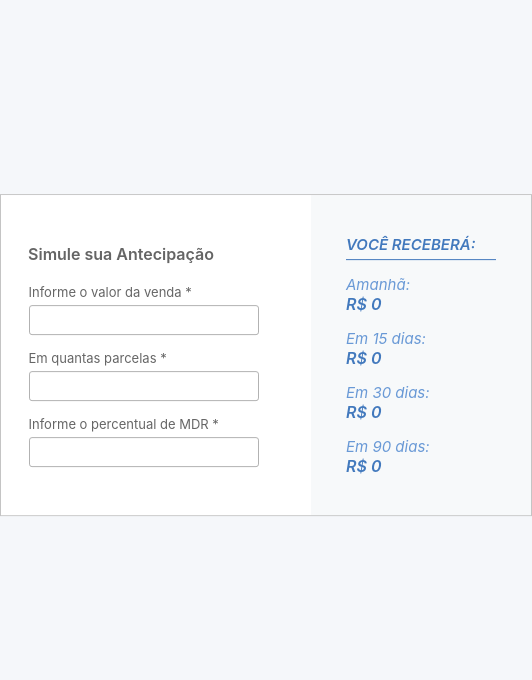
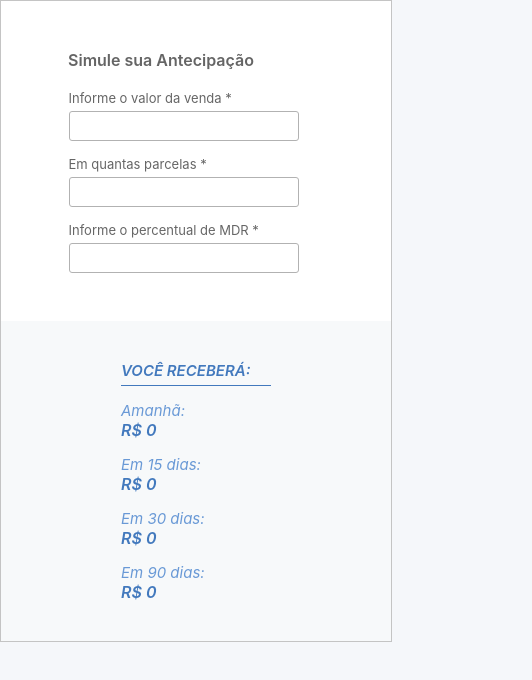
Before and after one commit to Kahlis/front-end-challenge, a React (Create React App) app: page / in a window 390 px wide. Shown: the top 680 px of the page, 532 px wide, since content can reach past the window. Built offline with nearby package versions, Linux system fonts and the light colour scheme; the HTML template or start-up script is replaced by a standard one.

Commit message:
feat: added responsive layout

```diff
--- a/src/Components/MainBox/style.js
+++ b/src/Components/MainBox/style.js
@@ -10,6 +10,11 @@ export const Row = styled.div`
     margin: auto;
 
     transform: translate(0, 23vh);
+
+    @media screen and (max-width: 540px) {
+        flex-direction: column;
+        transform: translate(0, 0);
+    }
 `
 
 export const Header = styled.div`
@@ -41,6 +46,10 @@ export const Left = styled.div`
         margin-bottom: 5px;
         color: #656565;
     }
+
+    @media screen and (max-width: 540px) {
+        width: 100vw;
+    }
 `
 
 export const Right = styled.div`
@@ -70,6 +79,10 @@ export const Right = styled.div`
         background-color: #4279bd;
         border: none;
     }
+
+    @media screen and (max-width: 540px) {
+        width: 100vw;
+    }
 `
 
 export const Bold = styled.span`
```
